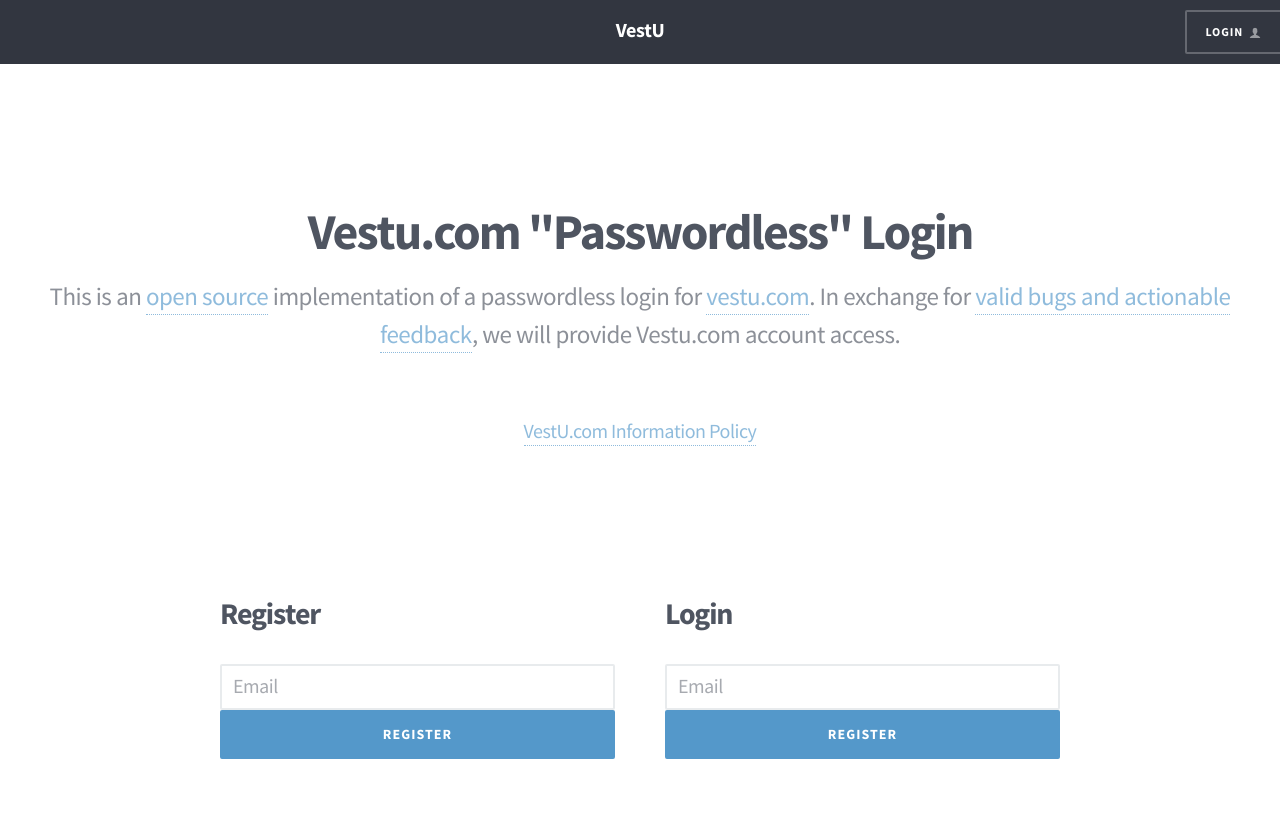
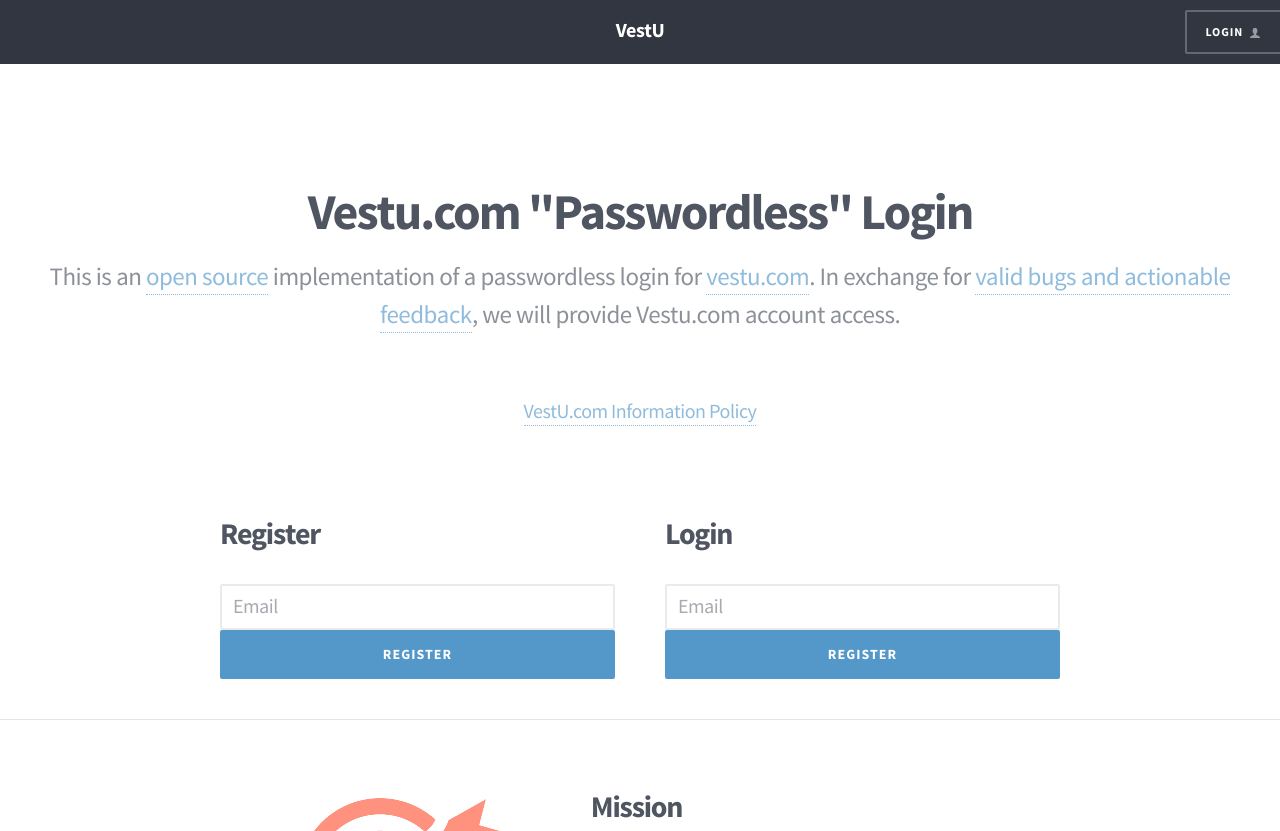
Before and after one commit to VestU/login, a website: page views/guest_index.html in a window 1280 px wide. Shown: the top 831 px of the page. Drawn offline with nearby package versions, Linux system fonts and the light colour scheme; files that its build step writes are made by us from their sources.

Commit message:
Edit padding

```diff
--- a/views/guest_index.html
+++ b/views/guest_index.html
@@ -1,11 +1,11 @@
 {{> header}}
     <article id="main" class="subscribe">
-        <header  style="padding:2em">
+        <header  style="padding:1em">
             <h1>Vestu.com "Passwordless" Login</h1>
             <p>This is an <a href="https://github.com/vestu/login">open source</a> implementation of a passwordless login for <a href="https://vestu.com">vestu.com</a>. In exchange for <a href="https://github.com/vestu/login/issues/new">valid bugs and actionable feedback</a>, we will provide Vestu.com account access.</p>
             <p><a href="/information_policy">VestU.com Information Policy</a></p>
         </header>
-        <section class="item" style="padding:2em 0;">
+        <section class="item" style="padding:0em">
             <div class="container">
                 <div class="row">
                     <div class="6u 12u(mobile)">
```
